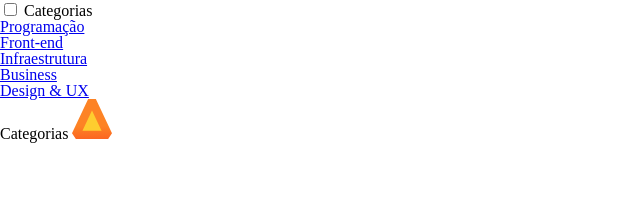
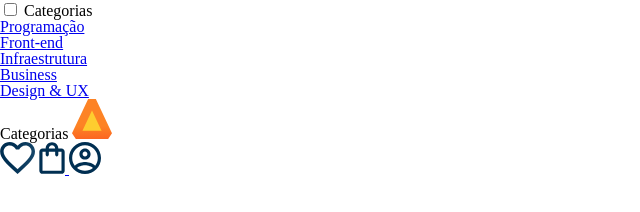
Before and after one commit to gabriellydouraxx/luccaandrade, a plain HTML site: page index.html in a window 1280 px wide. Shown: the whole page, without its empty margins (0-640 px from the left). Drawn offline with Linux system fonts and the light colour scheme.

Commit message:
alteração

```diff
--- a/index.html
+++ b/index.html
@@ -40,6 +40,9 @@
         <img src="img/Logo.svg" alt="Logo AluraBooks" class="container__imagem">
             </div>
             <div class="container"
+            <a href="#"><img src="img/Favoritos.svg" alt="Meus Favoritos" class="container__imagem"</a>
+            <a href="#"><img src="img/Compras.svg" alt="Meu Carrinho" class="container__imagem"</a>
+            <a href="#"><img src="img/Usuario.svg" alt="Meu perfil" class="container__imagem"</a>
         </div>
         </header>
 
```
